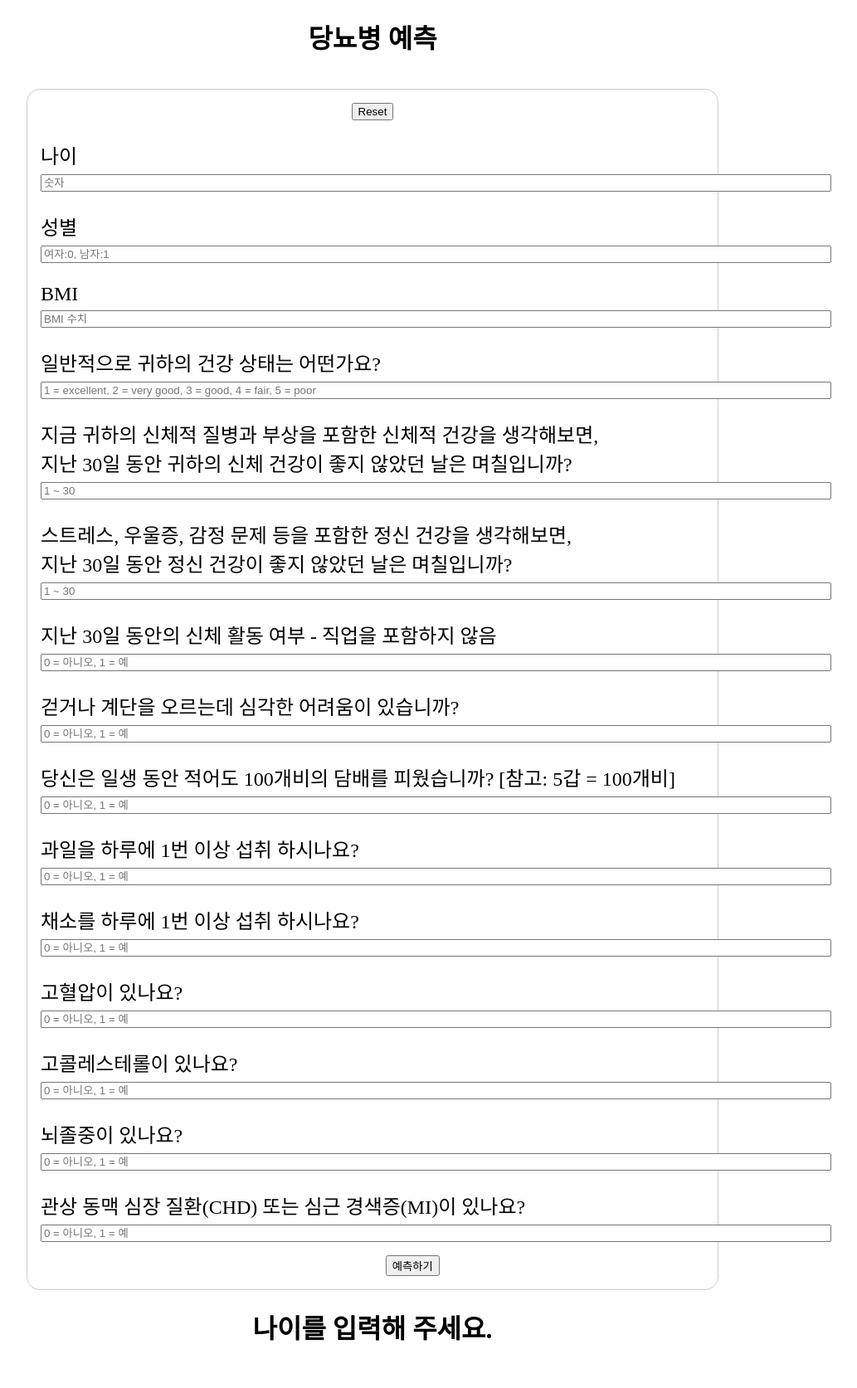
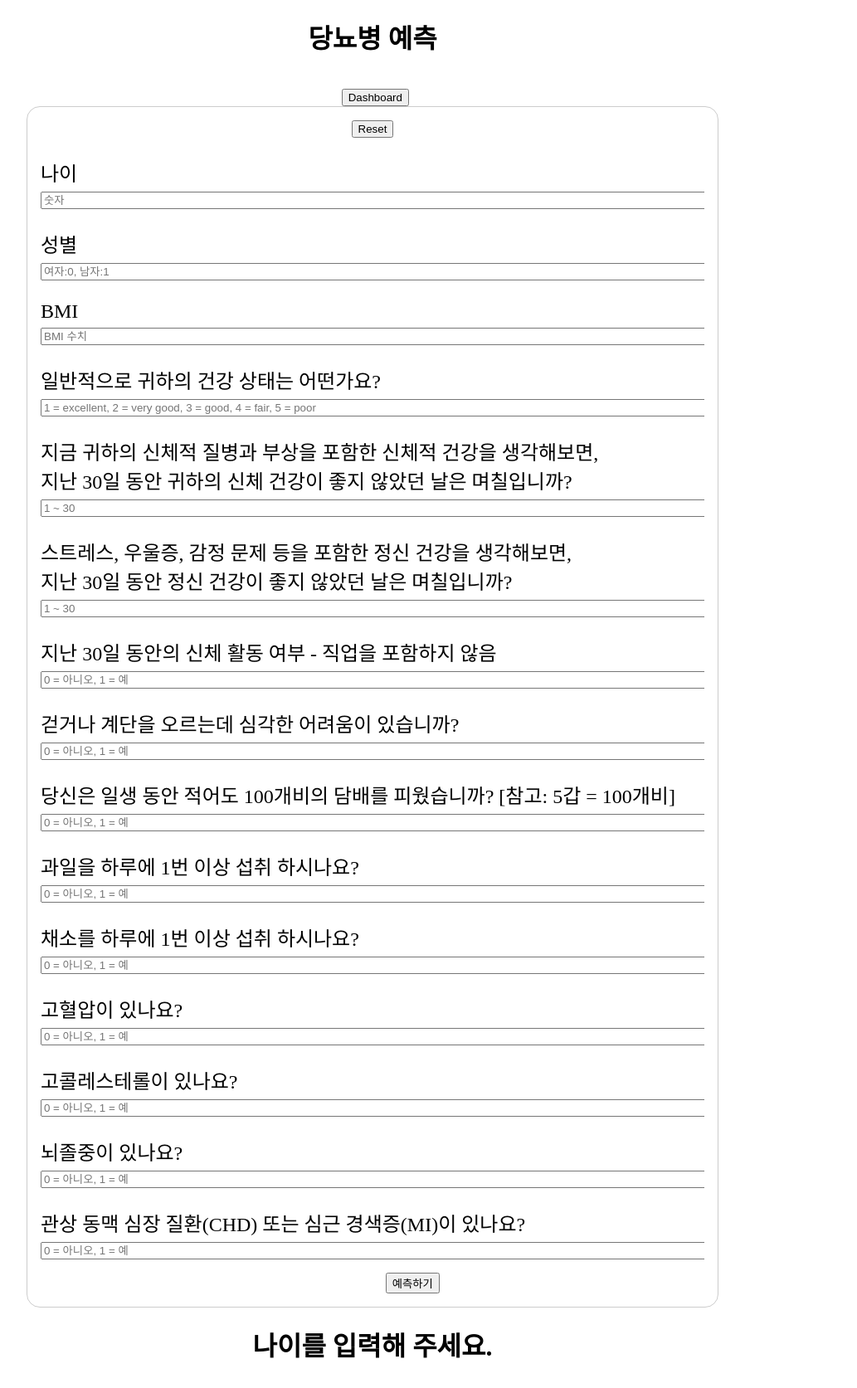
Before and after one commit to An-Dongsun/Section3-Project, a Flask app: page / in a window 1280 px wide. Shown: the whole page at 83% size, without its empty margins (191-1224 px from the left). Before the commit the page ends 1616 px from the top, so only its background shows below. Run offline with Flask 2, Linux system fonts and the light colour scheme; parts of the project's set-up code (start-up, migrations or seed data) failed here and were passed over.

Commit message:
dashboard 추가

```diff
--- a/project_app/app.py
+++ b/project_app/app.py
@@ -146,8 +146,15 @@ def create_app():
             ## 넘겨받은 값을 원래 페이지로 리다이렉트
             return render_template('resurch.html', text=text)
         ## else 로 하지 않은 것은 POST, GET 이외에 다른 method로 넘어왔을 때를 구분하기 위함
+
+
+    @app.route('/dashboard', methods=['GET'])
+    def dashboard():
+        return render_template('dashboard.html')
+
+
     return app
 
 if __name__ == '__main__':
     # threaded=True 로 넘기면 multiple plot이 가능해짐
-  app.run(debug=True, threaded=True)
+  create_app().run(debug=True, threaded=True)
--- a/project_app/templates/resurch.html
+++ b/project_app/templates/resurch.html
@@ -2,7 +2,7 @@
 <html>
 <head>
     <title>
-        draw star by number
+        Diabetes predict
     </title>
     <style>
         h1 { text-align: center; }
@@ -35,10 +35,17 @@
             between the labels and their text fields */
             margin-left: .5em;
         }
+        div{
+		overflow:hidden;
+		height:auto;
+	    }
     </style>
 </head>
 <body>
     <h1> 당뇨병 예측</h1><br>
+    <div style="text-align: center;">
+        <button type="button" class="navyBtn" onClick="location.href='dashboard'"> Dashboard</button><br>
+    </div>
     <form method="GET" action="/calculate">
         <div style="text-align: center;">
             <input type='reset'>
```
Also changed, not shown: project_app/templates/dashboard.html (added, +31 -0 lines).
